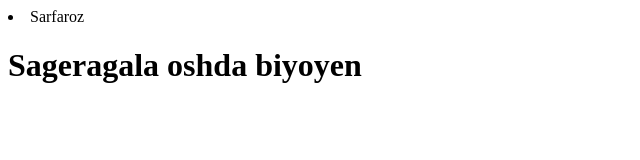
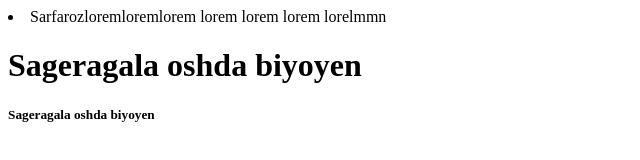
Before and after one commit to Green-Belt05/Jak, a plain HTML site: page index.html in a window 1280 px wide. Shown: the whole page, without its empty margins (0-640 px from the left). Drawn offline with Linux system fonts and the light colour scheme.

Commit message:
Vetka2
vetkai nav

```diff
--- a/index.html
+++ b/index.html
@@ -2,10 +2,11 @@
 
 <body>
     <li>
-        Sarfaroz
+        Sarfarozloremloremlorem lorem lorem lorem lorelmmn
     </li>
     <link rel=stylesheet href="styled.css">
     <h1>Sageragala oshda biyoyen </h1>
+    <h5>Sageragala oshda biyoyen </h5>
 </body>
 
 
```
